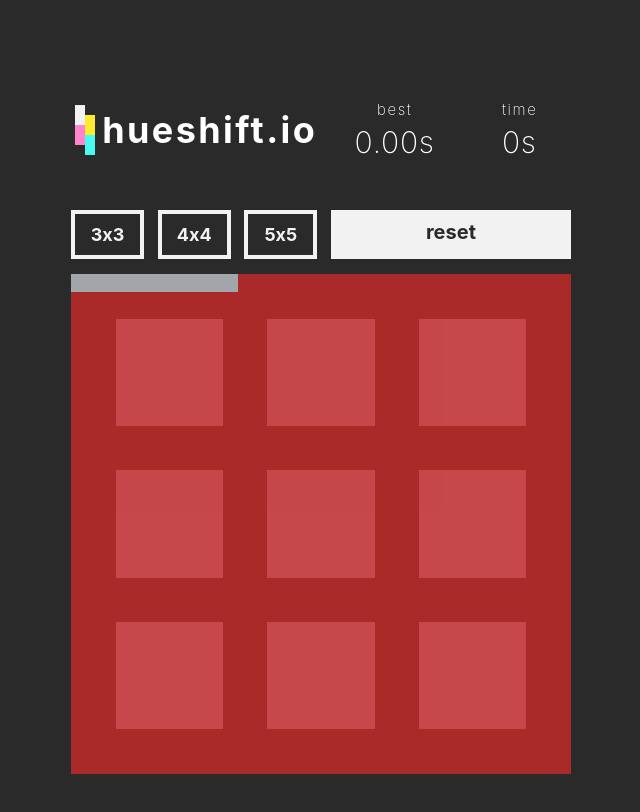
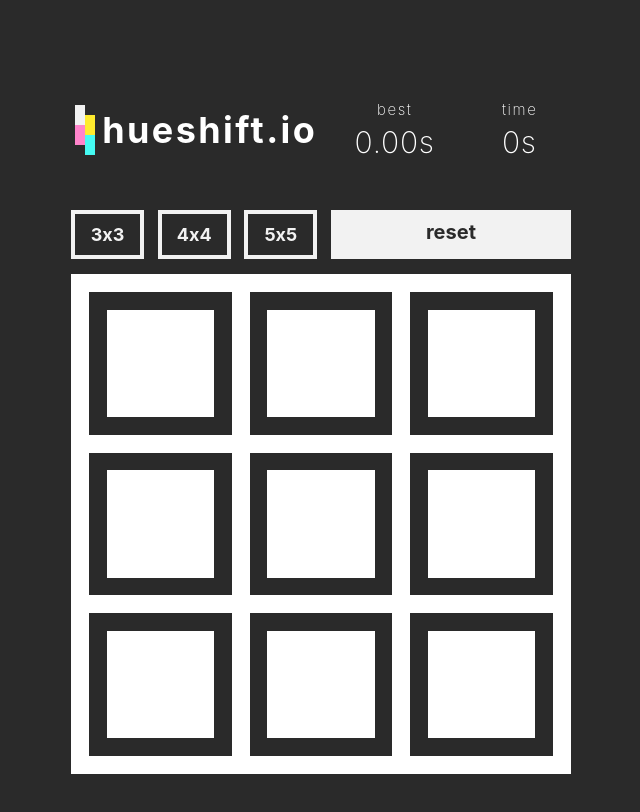
Before and after one commit to PolyWorm/hueshift, a React (Create React App) app in the folder hueshift/: page / in a window 1280 px wide. Shown: the top 812 px of the page, without its empty margins (319-959 px from the left). Built offline with nearby package versions, Linux system fonts and the light colour scheme.

Commit message:
fixed grid

```diff
--- a/hueshift/src/components/Edge.css
+++ b/hueshift/src/components/Edge.css
@@ -1,4 +1,4 @@
 .edge {
-    background-color: aliceblue;
-
+    background-color: white;
+    margin: 0;
 }
--- a/hueshift/src/components/Edges.css
+++ b/hueshift/src/components/Edges.css
@@ -2,3 +2,25 @@
     width: 500px;
     height: 500px;
 }
+.horizontalrow {
+    display: flex;
+}
+.verticalcolumn {
+    display: flex;
+    justify-content: space-between;
+}
+.horizontal {
+    height: 500px;
+    position: absolute;
+    flex-direction: column;
+    justify-content: space-between;
+    display: flex;
+}
+.vertical {
+    width: 500px;
+    height: 500px;
+}
+
+.columns {
+    display: flex;
+}
--- a/hueshift/src/components/Edges.js
+++ b/hueshift/src/components/Edges.js
@@ -5,32 +5,43 @@ import React from 'react'
 function Edges(props) {
     //equation for finding the width of the edges.
     let edges = props.edges
+    let edgecount = props.edges.length
     let size = props.size
+    let count = size
     const width = (1/((props.size * 9) + 1)) * 500;
     const length = 500 / props.size;
-
     let horizontaledges = []
     let verticaledges = []
+
     //horizontal
-    for (let i = 0; i < edges.size; i += (size + size + 1)) {
+    for (let i = 0; i < edgecount; i += (size + size + 1)) {
         //horizontal
         let tempedges = []
-        for (let j = i; j < size; j++){
-            tempedges.push(<Edge position={"horizontal"} number={j} edges={edges} size={props.size}></Edge>)
+        for (let j = i; j < count; j++){
+            tempedges.push(<Edge position={"horizontal"} number={edges[j]} edges={edges} size={props.size}></Edge>)
         }
-        horizontaledges.push(tempedges)
+        horizontaledges.push(<div className="horizontalrow">
+            {tempedges}
+        </div>)
         //vertical
         tempedges = []
-        for (let j = i + size; j < (size + size + 1); j++){
+        if (count >= edgecount) {
+            break
+        }
+        for (let j = count; j < (count + size + 1); j++){
             tempedges.push(<Edge position={"vertical"} number={j} edges={edges} size={props.size}></Edge>)
         }
-        verticaledges.push(tempedges)
+        verticaledges.push(<div className="verticalcolumn">
+            {tempedges}
+        </div>)
+        count += size + size + 1
     }
 
     //vertical
     return (
         <div className="test">
-            <Edge position={"horizontal"} number={3} edges={edges} size={size}></Edge>
+            <div className="horizontal">{horizontaledges}</div>
+            <div className="vertical">{verticaledges}</div>
         </div>
     );
 }
--- a/hueshift/src/components/Gameboard.css
+++ b/hueshift/src/components/Gameboard.css
@@ -1,16 +1,20 @@
 .buttongrid {
     width: 500px;
     height: 500px;
-    background-color: #7e7e7e;
-    opacity: 50%;
-    margin-top: 15px;
+
+    margin-top: 0px;
     position: absolute;
     display: flex;
     flex-direction: column;
-    justify-content: space-evenly;
+    justify-content: space-around;
 }
 .edges {
-    margin-top: 15px;
+    margin-top: 0px;
     position: absolute;
-    opacity: 50%;
 }
+.gameboard {
+    justify-content: center;
+    display: flex;
+    width: 500px;
+    height: 500px;
+}
--- a/hueshift/src/components/Gameboard.js
+++ b/hueshift/src/components/Gameboard.js
@@ -6,6 +6,8 @@ import { useState } from 'react';
 
 function Gameboard(props) {
     const size = props.size
+    const edgeweight = (1/((props.size * 9) + 1)) * 500;
+    const marginofbutton = edgeweight / 2;
     const edgenumber = (size*(size+1) * 2)
     let buttons = []
     let edge = []
@@ -18,12 +20,16 @@ function Gameboard(props) {
         edge.push(i)
     }
     const [edges, setedges] = useState(edge)
+    let buttongridsize = 500 - edgeweight
+    let sizing = {width: buttongridsize,
+        height: buttongridsize,
+        "margin-top": marginofbutton+"px" }
 
 
 
     return (
         <div className="gameboard">
-            <div className="buttongrid">
+            <div className="buttongrid" style={sizing}>
                 <Gamebutton size={size}></Gamebutton>
             </div>
             <div className="edges">
--- a/hueshift/src/components/Gamebutton.css
+++ b/hueshift/src/components/Gamebutton.css
@@ -1,14 +1,13 @@
 .gamebutton {
     position: block;
-    background-color: aliceblue;
+    background-color: white;
     z-index: 2;
 }
 .buttonrow {
     display: flex;
-    justify-content: space-evenly;
+    justify-content: space-around;
 }
 .edges {
     width: 500px;
     height: 500px;
-    background-color: red;
 }
--- a/hueshift/src/components/Heading.css
+++ b/hueshift/src/components/Heading.css
@@ -28,4 +28,5 @@
 .controlbar {
     display: flex;
     justify-content: space-between;
+    padding-bottom: 15px;
 }
```
